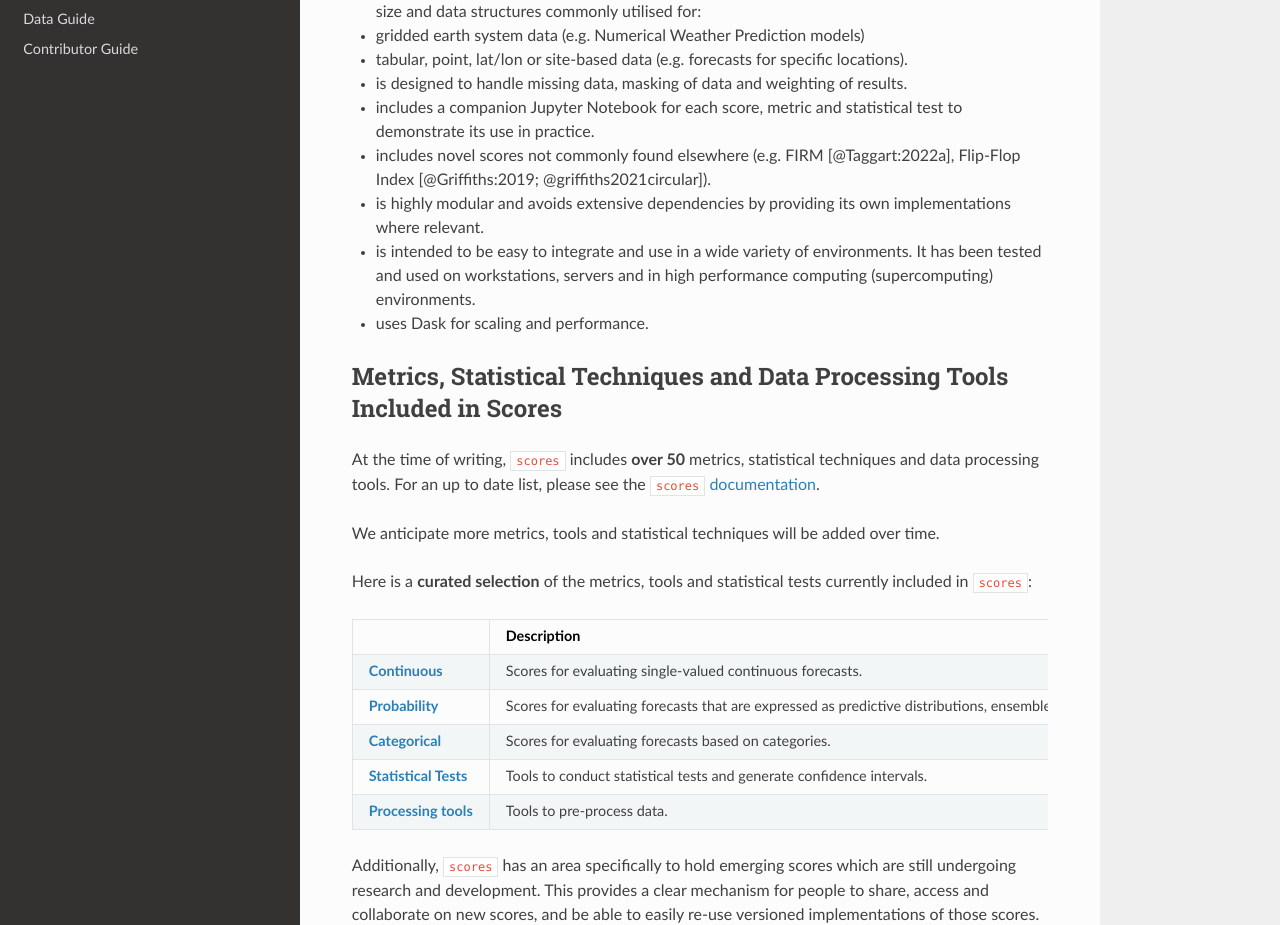
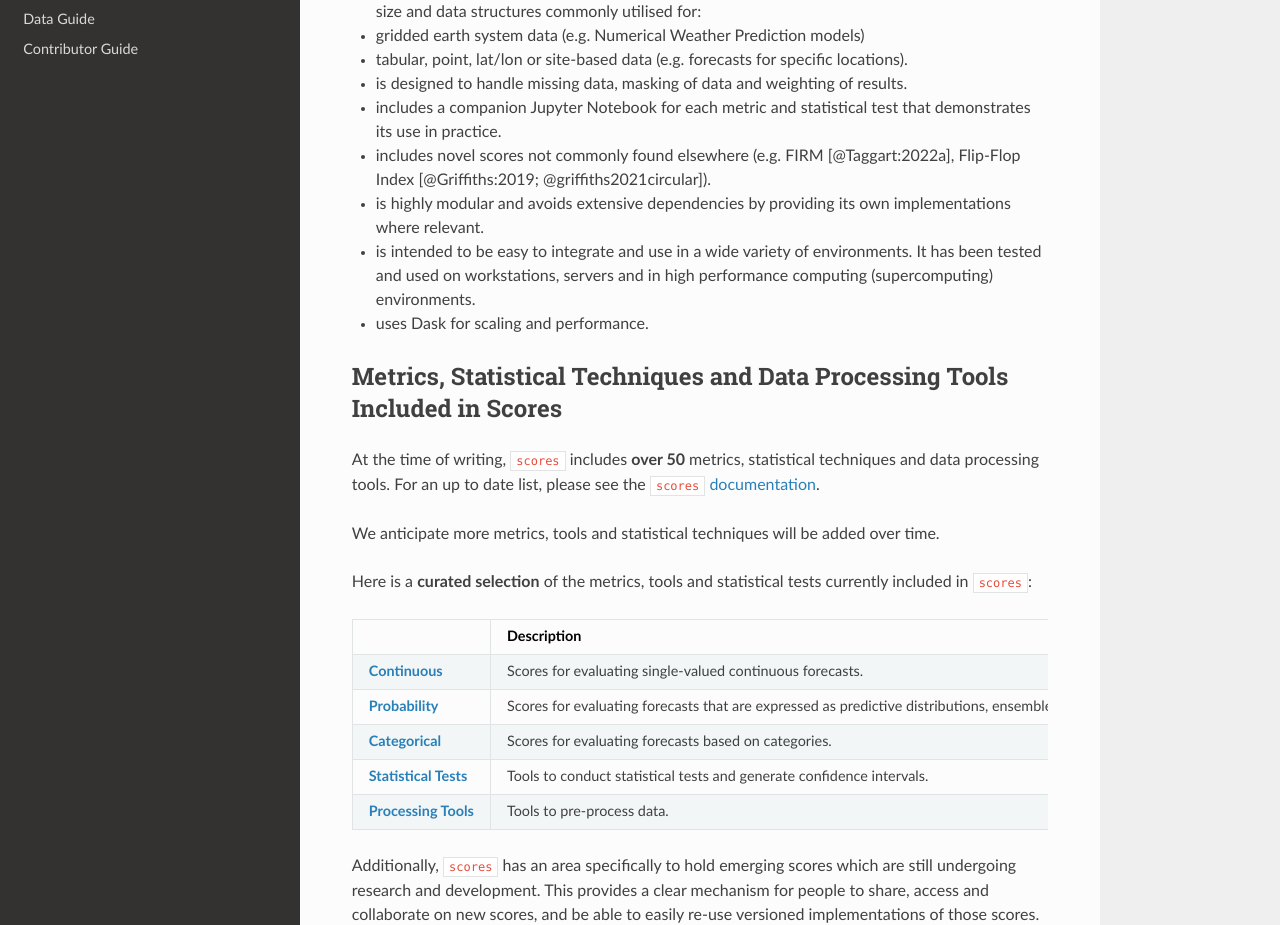
Before and after one commit to nci/scores, an MkDocs documentation site: the page built from docs/paper.md, in a window 1280 px wide and 1400 px high, scrolled down 891 px. Shown: the part 160-1085 px from the top of the window. Built offline with MkDocs 1.6.1, drawn with Linux system fonts in a browser that asks for light colours; nearby versions of some CDN libraries.

Commit message:
updated table

```diff
--- a/docs/paper.md
+++ b/docs/paper.md
@@ -47,7 +47,7 @@ In order to meet the needs of researchers, `scores`:
   - gridded earth system data (e.g. Numerical Weather Prediction models)
   - tabular, point, lat/lon or site-based data (e.g. forecasts for specific locations).
 - is designed to handle missing data, masking of data and weighting of results.
-- includes a companion Jupyter Notebook for each score, metric and statistical test to demonstrate its use in practice.
+- includes a companion Jupyter Notebook for each metric and statistical test that demonstrates its use in practice.
 - includes novel scores not commonly found elsewhere (e.g. FIRM [@Taggart:2022a], Flip-Flop Index [@Griffiths:2019; @griffiths2021circular]).
 - is highly modular and avoids extensive dependencies by providing its own implementations where relevant.
 - is intended to be easy to integrate and use in a wide variety of environments. It has been tested and used on workstations, servers and in high performance computing (supercomputing) environments.
@@ -67,7 +67,7 @@ Here is a **curated selection** of the metrics, tools and statistical tests curr
 | **[Probability](https://scores.readthedocs.io/en/latest/included.html#probability)**       	|Scores for evaluating forecasts that are expressed as predictive distributions, ensembles, and probabilities of binary events.                 	|Brier Score, Continuous Ranked Probability Score (CRPS) for Cumulative Distribution Functions (CDFs) (including threshold-weighting, see [@Gneiting:2011]), CRPS for ensembles [@Gneiting_2007; @Ferro_2013], Receiver Operating Characteristic (ROC), Isotonic Regression (reliability diagrams) [@dimitriadis2021stable].              	|
 | **[Categorical](https://scores.readthedocs.io/en/latest/included.html#categorical)**       	|Scores for evaluating forecasts based on categories.                	|Probability of Detection (POD), False Alarm Rate (FAR), Probability of False Detection (POFD), Success Ratio, Accuracy, Peirce's Skill Score, Critical Success Index (CSI), Gilbert Skill Score, Heidke Skill Score, Odds Ratio, Odds Ratio Skill Score, F1 score, FIxed Risk Multicategorical (FIRM) Score [@Taggart:2022a].               	|
 | **[Statistical Tests](https://scores.readthedocs.io/en/latest/included.html#statistical-tests)** 	|Tools to conduct statistical tests and generate confidence intervals.                 	| Diebold-Mariano [@Diebold:1995] with both the [@Harvey:1997] and [@Hering:2011] modifications.              	|
-| **[Processing tools](https://scores.readthedocs.io/en/latest/included.html#processing-tools-for-preparing-data)**        	|Tools to pre-process data.                 	|Data matching, Discretization, Cumulative Density Function Manipulation.              	|
+| **[Processing Tools](https://scores.readthedocs.io/en/latest/included.html#processing-tools-for-preparing-data)**        	|Tools to pre-process data.                 	|Data matching, Discretization, Cumulative Density Function Manipulation.              	|
 
 Additionally, `scores` has an area specifically to hold emerging scores which are still undergoing research and development. This provides a clear mechanism for people to share, access and collaborate on new scores, and be able to easily re-use versioned implementations of those scores.
 
```
